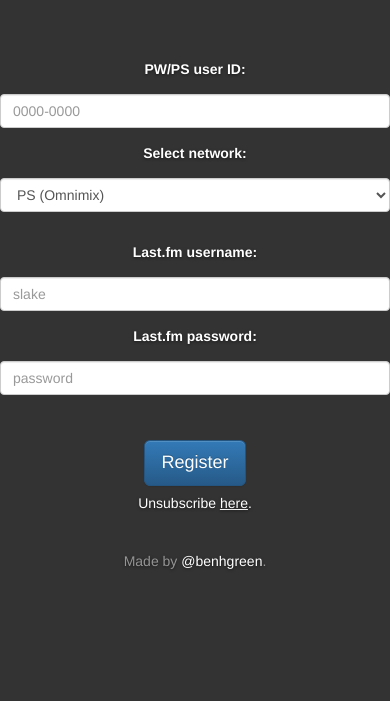
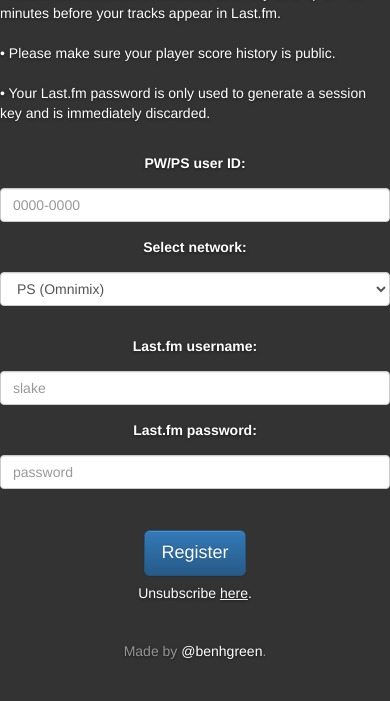
Before and after one commit to benhgreen/iidxscrobbler, a Flask app: page / in a window 390 px wide. Shown: the part 326-1027 px from the top of the page. Before the commit the page ends 895 px from the top, so only its background shows below. Run offline with Flask 2, Linux system fonts and the light colour scheme; parts of the project's set-up code (start-up, migrations or seed data) failed here and were passed over; some libraries are stand-ins or nearby versions.

Commit message:
some more frontend tweaks, ready for beta testing

```diff
--- a/app/templates/base.html
+++ b/app/templates/base.html
@@ -22,46 +22,53 @@
 
 
     <div class="cover-container">
-        <div class="center-block">
-            <div class="row" align="center">
-                <h1>&nbsp;</h1>
+        <div class="row">
+            <h4>&nbsp;</h4>
 
 
             <h1>iidx.fm</h1>
+            <br>
 
 
-                <h3>&nbsp;</h3>
+            <div class="col-md-12">
+                <p>This web app will scrobble tracks played from your PW/PS
+                profile to your Last.fm account.<br></p>
+                <br>
 
 
-               <p>This web app will scrobble tracks played from your PW/PS
-                profile to your Last.fm account.<br>
-
-               Tracks can take up to 30 minutes to scrobble.<br>
-
-               Please make sure your player score history is public.<br>
-
-               Your Last.fm password is used to generate a session key and
-                is immediately discarded.</p>
-
-               <h1>&nbsp;</h1>
+                <p class="text-left">• As this app is in beta, currently only
+                Programmed Sun Omnimix is actively supported. Programmed World
+                support will be implemented in the very near future - you can
+                sign up in advance if you like.<br>
+                <br>
+                • Tracks are scrobbled in batches, so it may take up to ~30
+                minutes before your tracks appear in Last.fm.<br>
+                <br>
+                • Please make sure your player score history is public.<br>
+                <br>
+                • Your Last.fm password is only used to generate a session key
+                and is immediately discarded.</p>
+                <br>
+            </div>
+        </div>
 
 
-                <form action="" class="form-inline" id="signup" method="post"
-                name="signup">
+        <div class="row" style="text-align: center">
+            <form action="" class="form-inline" id="signup" method="post" name=
+            "signup">
                 <div class="col-md-3">
                     <div class="controls">
                         <div class=
                         "form-group {% if form.userid.errors %} has-error{% endif %}">
                         {{ form.hidden_tag() }}
 
-                                <p><label class="control-label" for=
-                                "userid">PW/PS user ID:</label><br>
+                            <p><label class="control-label" for="userid">PW/PS
+                            user ID:</label><br>
                             </p>
 
 
-                                <p>{{ form.userid(size=10,
-                                class="form-control", placeholder="0000-0000")
-                                }}</p>
+                            <p>{{ form.userid(size=10, class="form-control",
+                            placeholder="0000-0000") }}</p>
                         </div>
                     </div>
                 </div>
@@ -69,8 +76,8 @@
 
                 <div class="col-md-3">
                     <div class="controls">
-                            <p><label class="control-label" for=
-                            "network">Select network:</label><br>
+                        <p><label class="control-label" for="network">Select
+                        network:</label><br>
                         </p>
 
 
@@ -83,14 +90,13 @@
                     <div class="controls">
                         <div class=
                         "form-group {% if form.lastfmuser.errors %} has-error{% endif %}">
-                            <p><label class="control-label" for="lastfmuser">
-                                Last.fm username:</label><br>
+                        <p><label class="control-label" for=
+                        "lastfmuser">Last.fm username:</label><br>
                             </p>
 
 
                             <p>{{ form.lastfmuser(size=10,
-                                class="form-control", placeholder="slake")
-                                }}</p>
+                            class="form-control", placeholder="slake") }}</p>
                         </div>
                     </div>
                 </div>
@@ -100,28 +106,27 @@
                     <div class="controls">
                         <div class=
                         "form-group {% if form.lastfmpwd.errors %} has-error{% endif %}">
-                            <p><label class="control-label" for="lastfmpwd">
-                                Last.fm password:</label><br>
+                        <p><label class="control-label" for="lastfmpwd">Last.fm
+                        password:</label><br>
                             </p>
 
 
-                                <p>{{ form.lastfmpwd(size=10,
-                                class="form-control", placeholder="password" )
-                                }}</p>
+                            <p>{{ form.lastfmpwd(size=10, class="form-control",
+                            placeholder="password" ) }}</p>
                         </div>
                     </div>
                 </div>
 
 
-                    <h4>&nbsp;</h4>
+                <h5>&nbsp;</h5>
 
 
                 <div class="row">
                     <p><input class="btn btn-lg btn-primary" type="submit"
                     value="Register">
                     </p>
-                        {% with messages = get_flashed_messages() %} {% if
-                        messages %} {% for message in messages %}
+                    {% with messages = get_flashed_messages() %} {% if messages
+                    %} {% for message in messages %}
 
                     <div class="alert alert-info">
                         <button class="close" data-dismiss="alert" type=
@@ -133,15 +138,14 @@
                     "http://www.last.fm/settings/applications" style=
                     "text-decoration: underline">here</a>.</h5>
                 </div>
+            </form>
+        </div>
 
 
         <div class="mastfoot">
-                        <div class="inner">
+            <div class="inner" style="text-align: center">
                 <p>Made by <a href=
                 "http://twitter.com/benhgreen">@benhgreen</a>.</p>
-                        </div>
-                    </div>
-                </form>
             </div>
         </div>
     </div>
```
Lines whose indentation alone changed are shown as unchanged.
